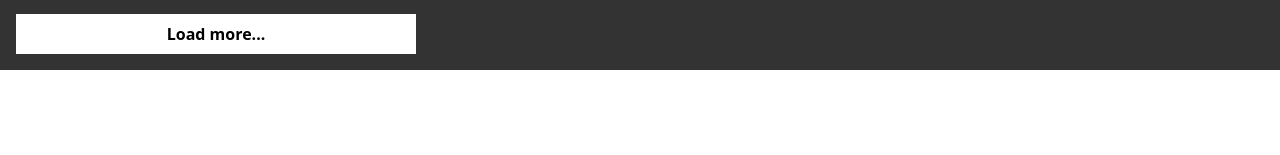
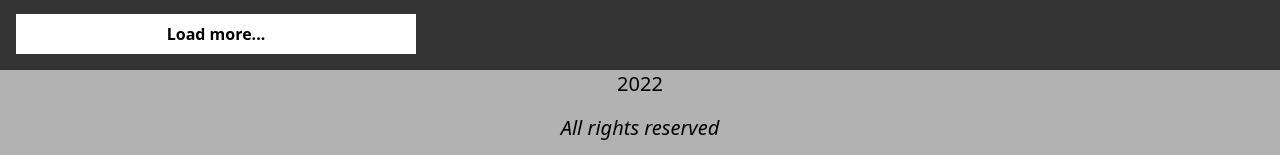
Before and after one commit to sofiio/E-comm-app, a React (Create React App) app: page / in a window 1280 px wide. Shown: the part 758-913 px from the top of the page. Before the commit the page ends 828 px from the top, so only its background shows below. Built offline with nearby package versions, Linux system fonts and the light colour scheme; no server answers.

Commit message:
some changes

```diff
--- /dev/null
+++ b/src/Footer.js
@@ -0,0 +1,14 @@
+import React from 'react'
+
+function Footer() {
+  return (
+    <div className='max-w-[1640px] mx-auto  w-full  bg-black/30 flex items-center text-xl absolute '>
+       <div className='mx-auto text-center '>
+        <p>2022</p>
+        <p className=' p-4 '><i>All rights reserved</i></p>
+        </div>
+    </div>
+  )
+}
+
+export default Footer
--- a/src/components/Checkout.js
+++ b/src/components/Checkout.js
@@ -2,6 +2,7 @@ import { useStateValue } from "./StateProvider";
 
 import CheckoutProduct from "./CheckoutProduct";
 import Navbar from "./Navbar";
+import Footer from "../Footer";
 
 
 //
@@ -29,8 +30,6 @@ function CheckOut() {
         />
         ))}
         </div>
-
-
         </div>
 
       )}
--- a/src/components/Home.js
+++ b/src/components/Home.js
@@ -6,6 +6,7 @@ import { json, Link, } from 'react-router-dom';
 import Filter_menu from "./Filter_menu";
 import { useStateValue } from "./StateProvider";
 import Product from "../Product";
+import Footer from "../Footer";
 
 
 function Home() {
@@ -45,7 +46,7 @@ function Home() {
 
 
   return (
-    <div className="max-w-[1640px] mx-auto ">
+    <div className="max-w-[1640px] mx-auto  ">
       <Navbar searchTerm={searchTerm} setSearchTerm={setSearchTerm} />
       <Hero />
 
@@ -82,7 +83,7 @@ function Home() {
           ))}
       </div>
       <button className= "bg-white text-black font-bold  w-[400px] h-[40px] m-4" onClick={loadMore}>Load more...</button>
-
+      <Footer/>
     </div>
   );
 }
```
